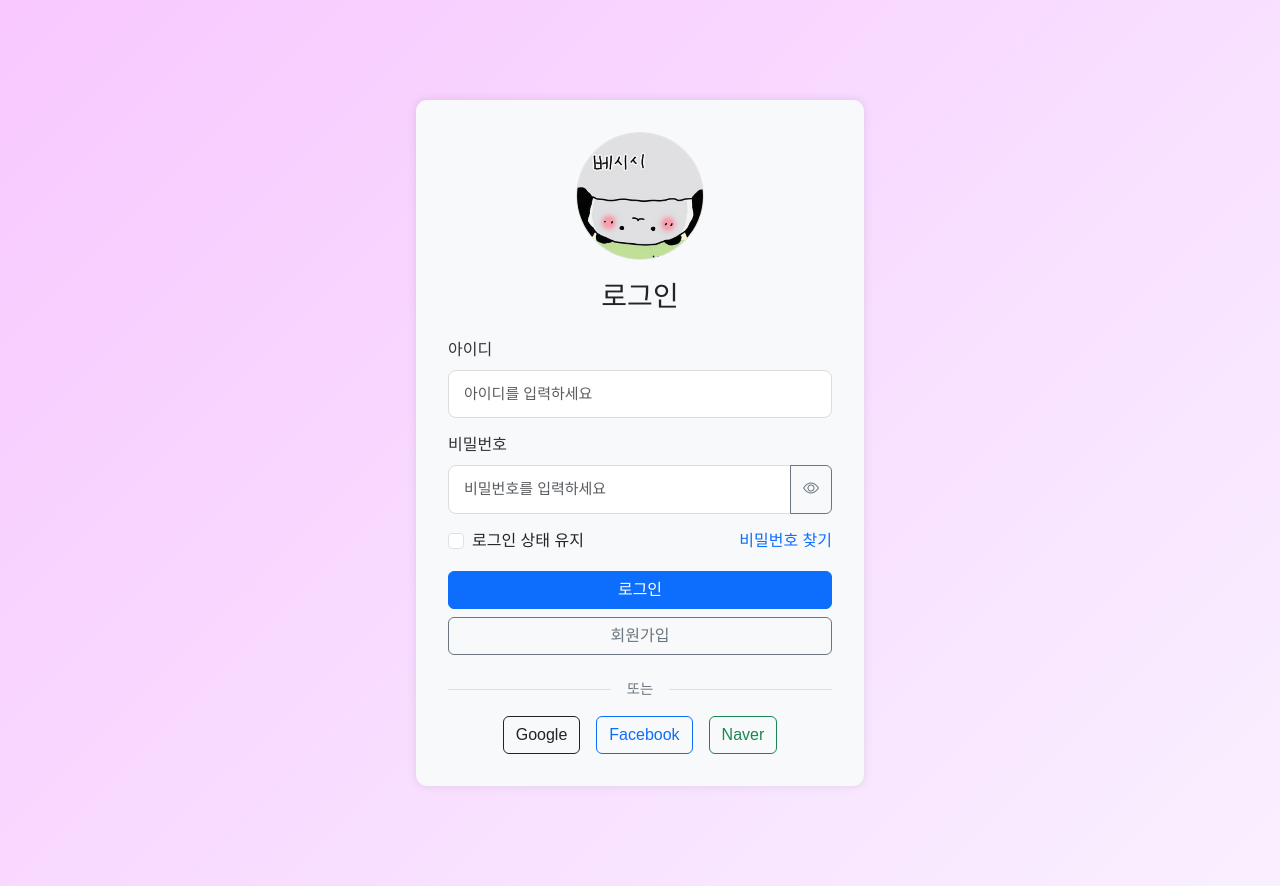
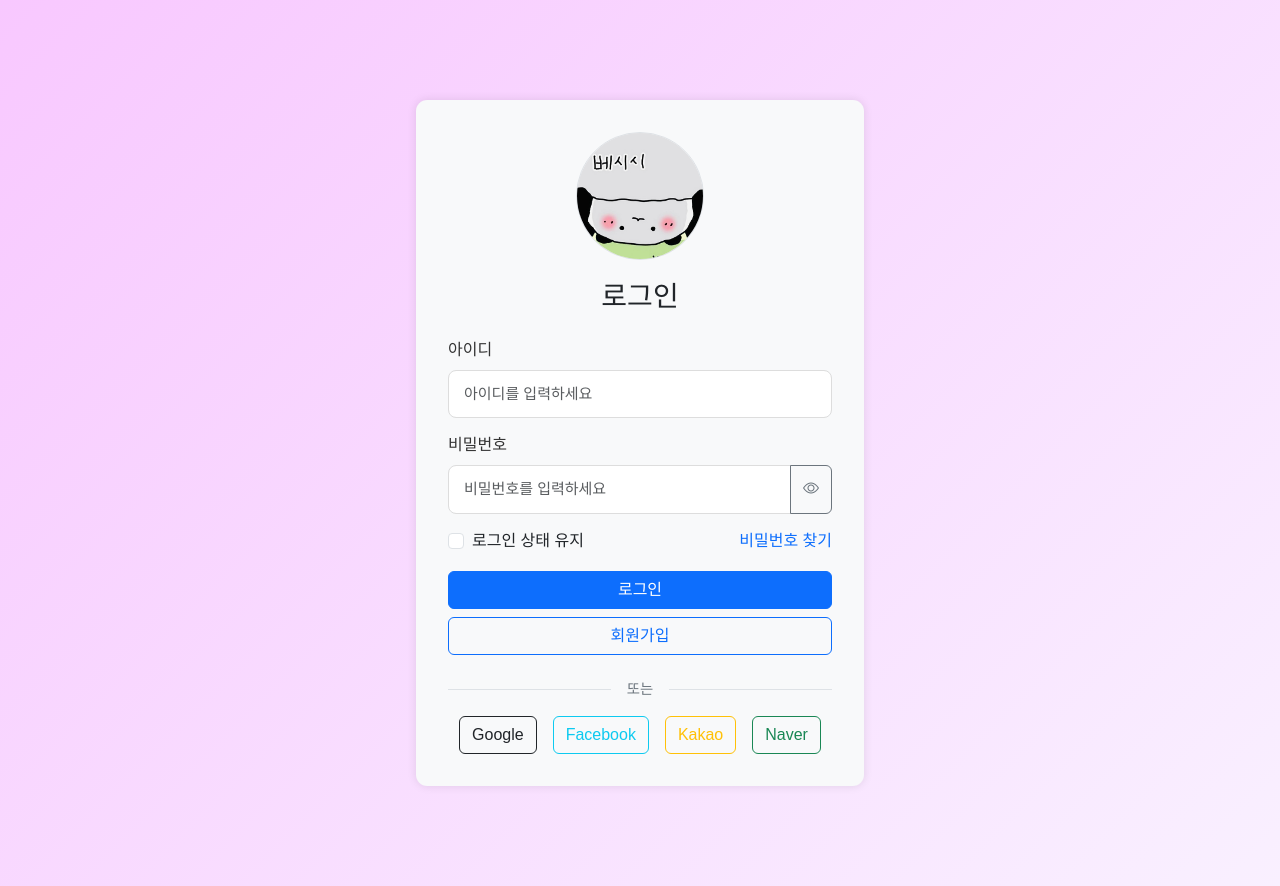
Before and after one commit to ww5702/login-frontend, a Vue app: page /jiyeong in a window 1280 px wide. Built offline with nearby package versions, Linux system fonts and the light colour scheme.

Commit message:
design: 지영 로그인 페이지 디자인 일부 수정

```diff
--- a/src/jiyeong/views/Login.vue
+++ b/src/jiyeong/views/Login.vue
@@ -20,16 +20,20 @@ const validationErrors = reactive({})
 // 폼 유효성 검사
 const validateForm = () => {
   Object.keys(validationErrors).forEach(key => delete validationErrors[key])
-  let isValid = true
+  let isValid = true // 폼이 유효하다고 가정하고 시작
 
+  // 사용자가 아이디를 입력하지 않거나, 공백이라면
   if (!username.value.trim()) {
     validationErrors.username = '아이디를 입력해주세요'
     isValid = false
   }
 
+  // 사용자가 비밀번호를 입력하지 않았거나, 공백이라면
   if (!password.value) {
     validationErrors.password = '비밀번호를 입력해주세요'
     isValid = false
+
+    // 사용자가 비밀번호를 8자 미만으로 쳤다면
   } else if (password.value.length < 8) {
     validationErrors.password = '비밀번호는 최소 8자 이상이어야 합니다'
     isValid = false
@@ -40,7 +44,8 @@ const validateForm = () => {
 
 // 로그인 처리
 const handleLogin = async (event) => {
-  // 혹시 모를 기본 폼 제출 방지를 위해 event.preventDefault() 명시적 호출
+
+  // 폼이 제출될 때 새로고침 방지
   if (event) event.preventDefault();
 
   if (!validateForm()) {
@@ -62,7 +67,8 @@ const handleLogin = async (event) => {
 
     // 로그인 성공 처리
     if (response.status === 200 || response.status === 201) {
-      message.value = '로그인 성공! 리디렉션 중...'
+      // message.value = '로그인 성공! 리디렉션 중...'
+      message.value = "로그인 성공!"
       isError.value = false
 
       // 로그인 성공 후 로컬 스토리지에 사용자 정보 저장 (예시)
@@ -160,7 +166,7 @@ const socialLogin = (provider) => {
               aria-hidden="true"></span>
             {{ isLoading ? '로그인 중...' : '로그인' }}
           </button>
-          <button type="button" class="btn btn-outline-secondary" @click="redirectToRegister">회원가입</button>
+          <button type="button" class="btn btn-outline-primary" @click="redirectToRegister">회원가입</button>
         </div>
 
         <div class="mt-4">
@@ -171,8 +177,11 @@ const socialLogin = (provider) => {
             <button type="button" class="btn btn-outline-dark" @click="socialLogin('google')">
               Google
             </button>
-            <button type="button" class="btn btn-outline-primary" @click="socialLogin('facebook')">
+            <button type="button" class="btn btn-outline-info" @click="socialLogin('Facebook')">
               Facebook
+            </button>
+            <button type="button" class="btn btn-outline-warning" @click="socialLogin('Kakao')">
+              Kakao
             </button>
             <button type="button" class="btn btn-outline-success" @click="socialLogin('naver')">
               Naver
@@ -250,4 +259,8 @@ const socialLogin = (provider) => {
   color: #6c757d;
   font-size: 0.9rem;
 }
+
+.btn-primary:hover {
+  transform: translateX(0);
+}
 </style>
```
